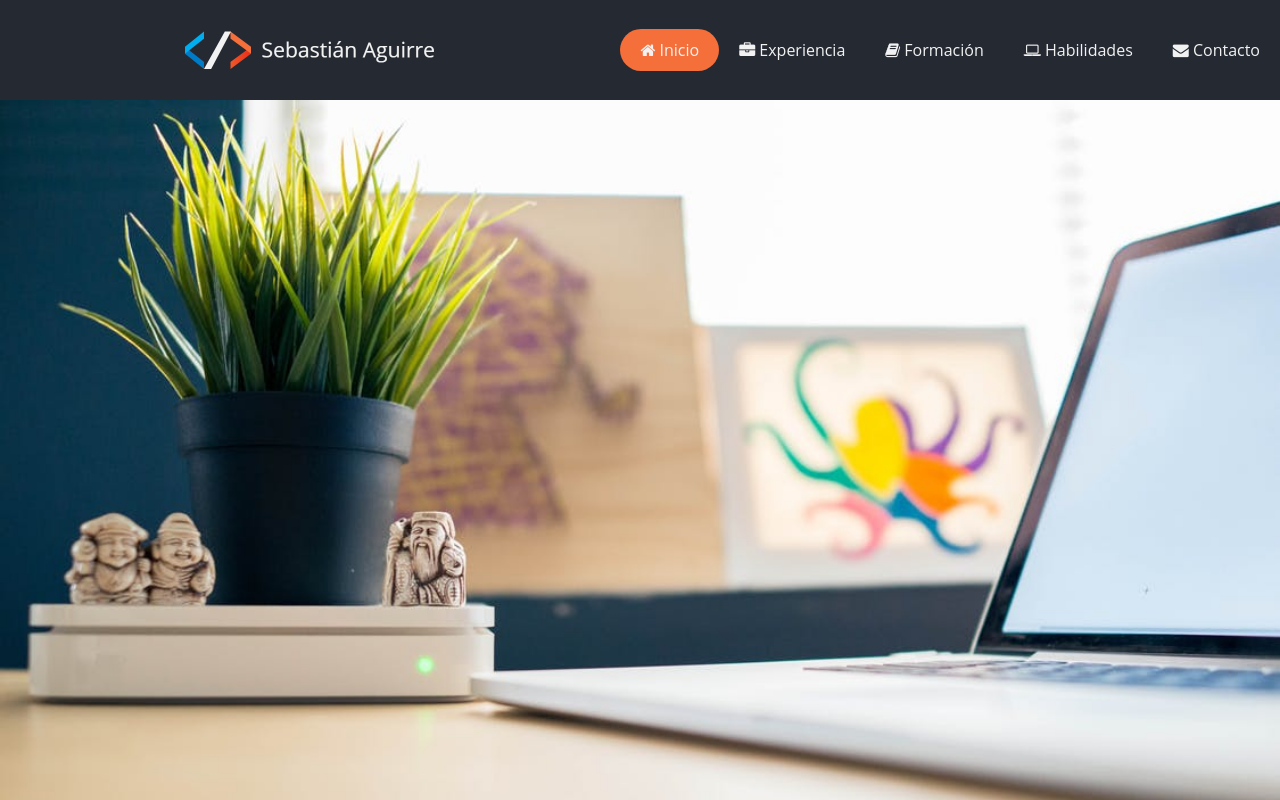
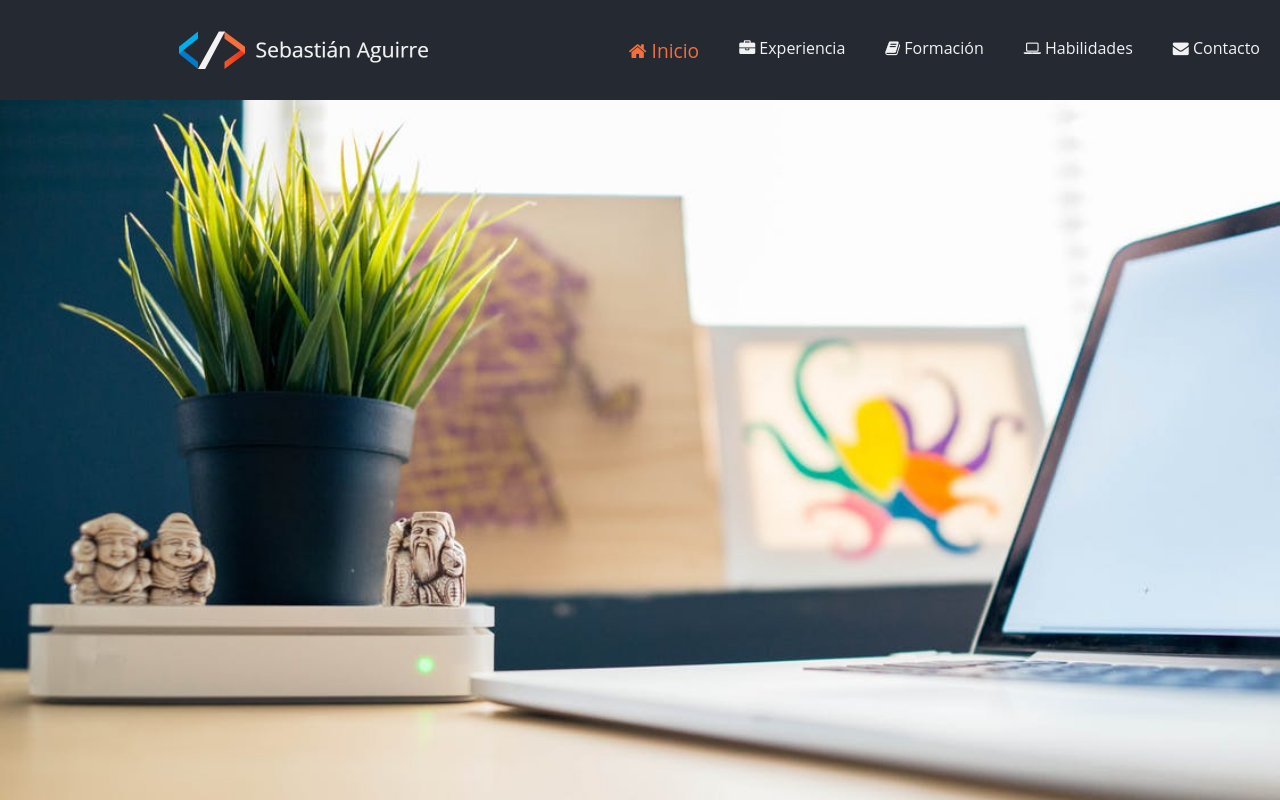
Before and after one commit to Sebastian1705/Mi_sitio, a plain HTML site: page index.html in a window 1280 px wide. In both pictures the pointer is over the link "Inicio". Shown: the top 800 px of the page. Drawn offline with Linux system fonts and the light colour scheme.

```diff
--- a/css/style.css
+++ b/css/style.css
@@ -74,7 +74,8 @@
             }
 
             .menu a:hover{
-                background: #f56f3a;
+                color: #f56f3a;
+                font-size: 1.2rem;
             }
 
  /************************************************* MAIN *************************************************/
```
